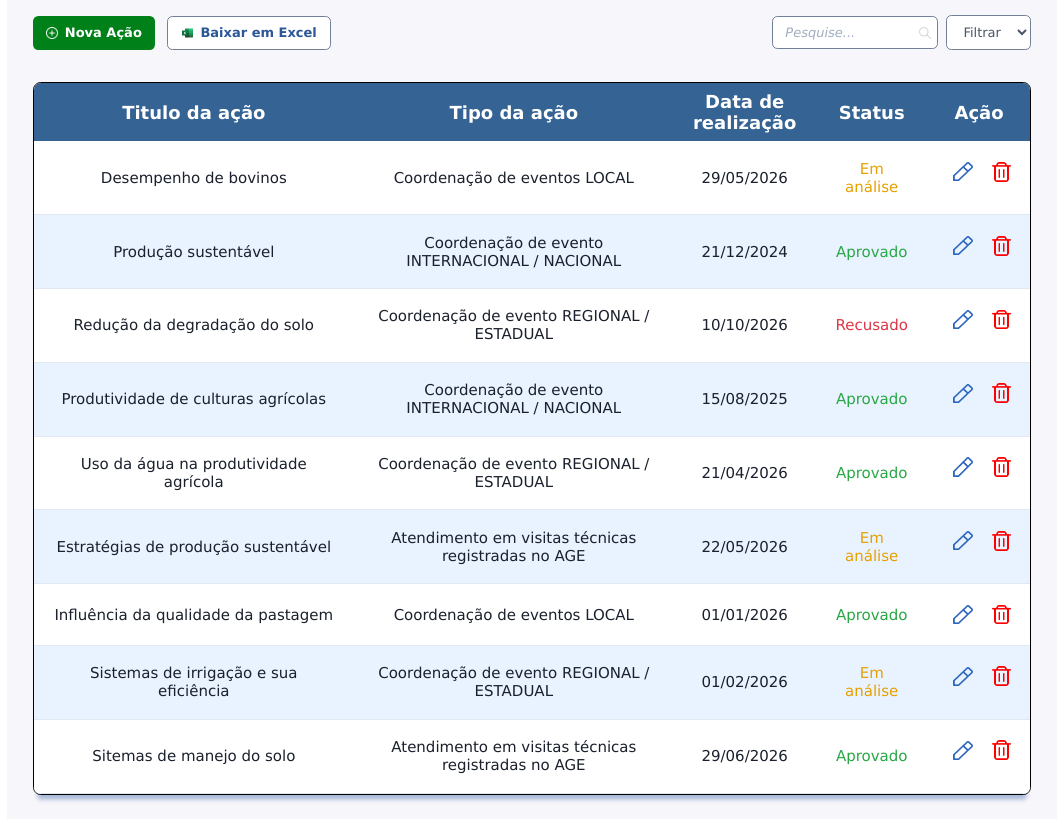
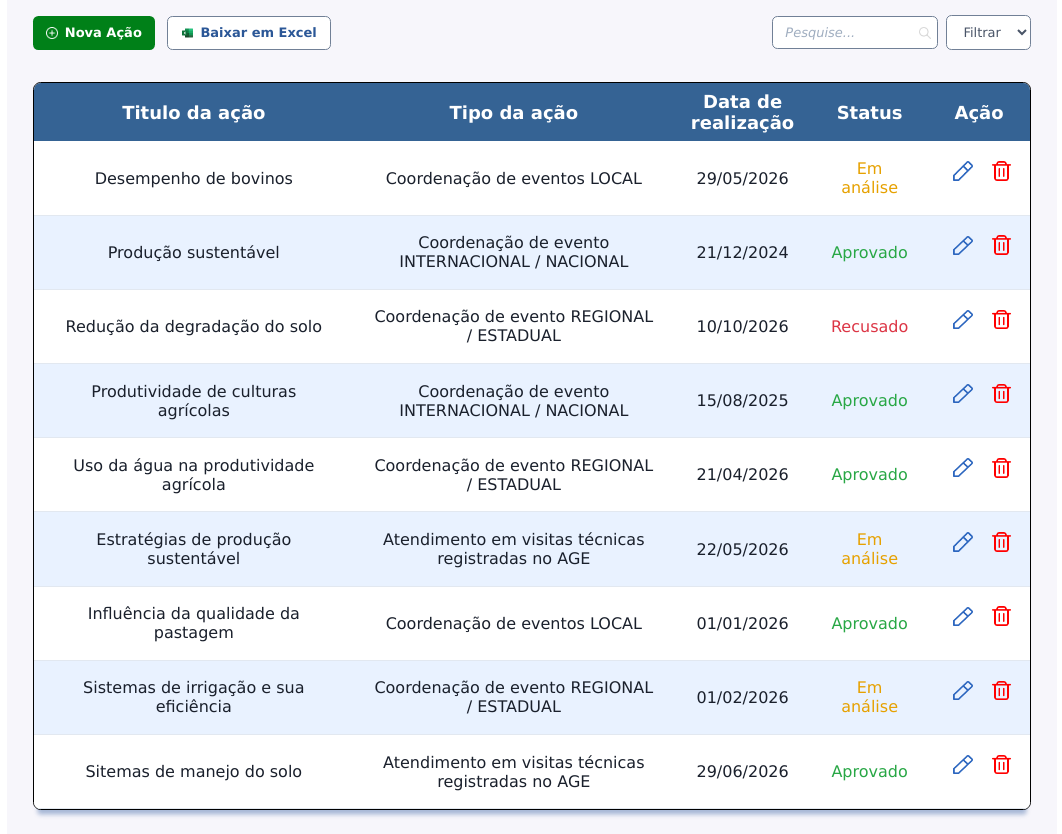
Before and after one commit to turma61senacc-netizen/Embrapa-61, a plain HTML site: page view/pages/pesquisador/tela_acoes.html in a window 1280 px wide. Shown: the part 105-939 px from the top of the page, without its empty margins (172-1234 px from the left). Drawn offline with Linux system fonts and the light colour scheme.

Commit message:
Terminei de arrumar a tela.

```diff
--- a/public/css/tela_acao.css
+++ b/public/css/tela_acao.css
@@ -211,8 +211,8 @@
 .pesquisador-minhasAcoes--celula--data,
 .pesquisador-minhasAcoes--celula--status,
 .pesquisador-minhasAcoes--celula--acao {
-  padding: 2.3vh 1.5vw;
-  font-size: 15px;
+  padding: 2.2vh 1.5vw;
+  font-size: 16px;
   color: #1a202c;
   text-align: center;
   font-family: Verdana, Geneva, Tahoma, sans-serif;
```
